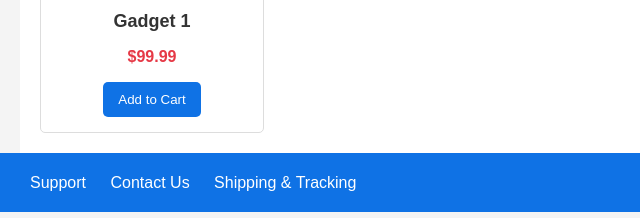
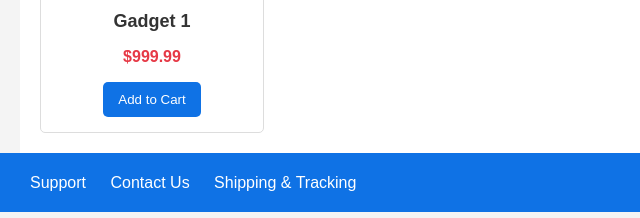
Before and after one commit to sureshkumar6031/repo1, a plain HTML site: page index.html in a window 1280 px wide. Shown: the part 237-455 px from the top of the page, 0-640 px from the left. Drawn offline with Linux system fonts and the light colour scheme.

Commit message:
modified price 999.99USD in index.html

```diff
--- a/index.html
+++ b/index.html
@@ -27,7 +27,7 @@
             <div class="product">
                 <img src="https://via.placeholder.com/150" alt="Product 1">
                 <h3>Gadget 1</h3>
-                <p>$99.99</p>
+                <p>$999.99</p>
                 <button>Add to Cart</button>
             </div>
             <!-- Repeat blocks end here -->
```
